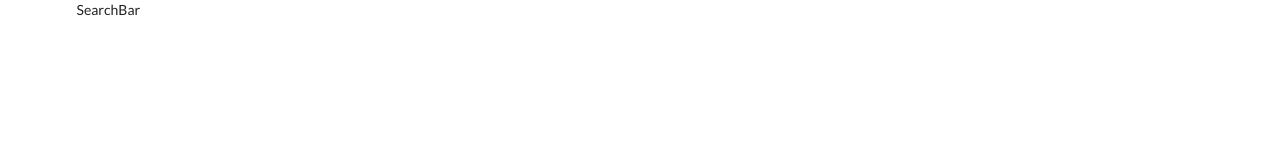
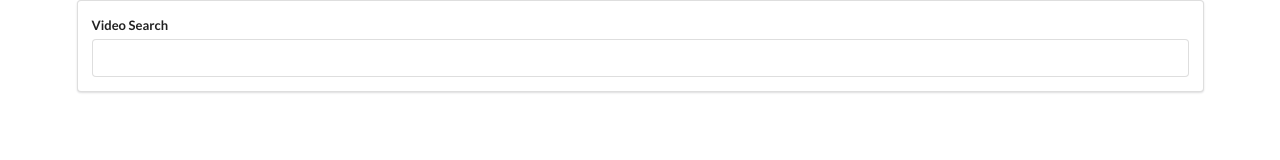
Before and after one commit to yukijina/udemy-modern-react-videos, a React (Create React App) app: page / in a window 1280 px wide. Shown: the top 160 px of the page. Built offline with nearby package versions, Linux system fonts and the light colour scheme.

Commit message:
add input form and onchange, onsubmit function

```diff
--- a/src/SearchBar.js
+++ b/src/SearchBar.js
@@ -1,9 +1,29 @@
 import React from 'react';
 
 class SearchBar extends React.Component {
+    state = { term: ''};
+
+    onInputChange = event => {
+        this.setState({ term: event.target.value})
+    }
+
+    onFormSubmit = event => {
+        event.preventDefault();
+        // TODO: Make sure we call
+        // Callback from parent component
+    }
+
     render() {
         return(
-            <div>SearchBar</div>
+            <div className="search-bar ui segment">
+                <form onSubmit={this.onFormSubmit} className="ui form">
+                    <div className="field">
+                        <label>Video Search</label>
+                        <input type="text" value={this.state.term} onChange={this.onInputChange}></input>
+                    </div>
+                </form>
+
+            </div>
         )
     }
 }
```
